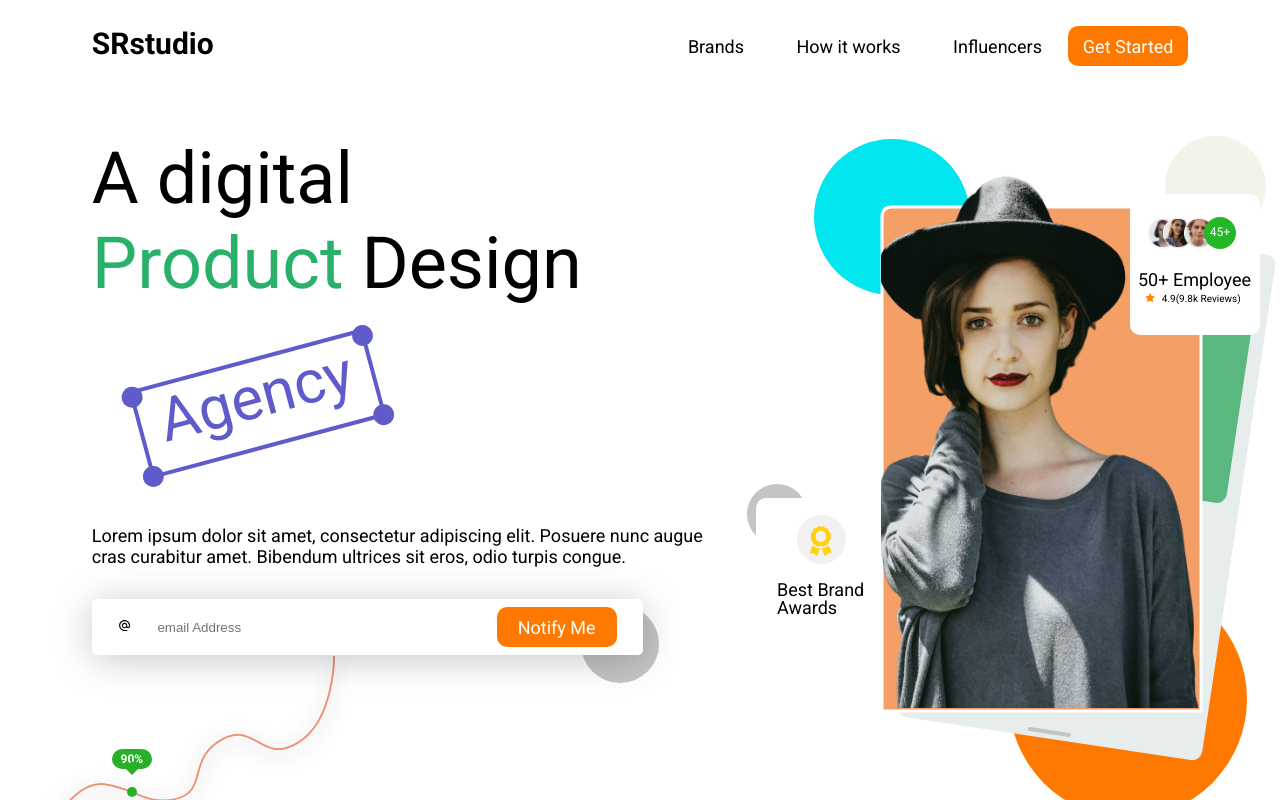
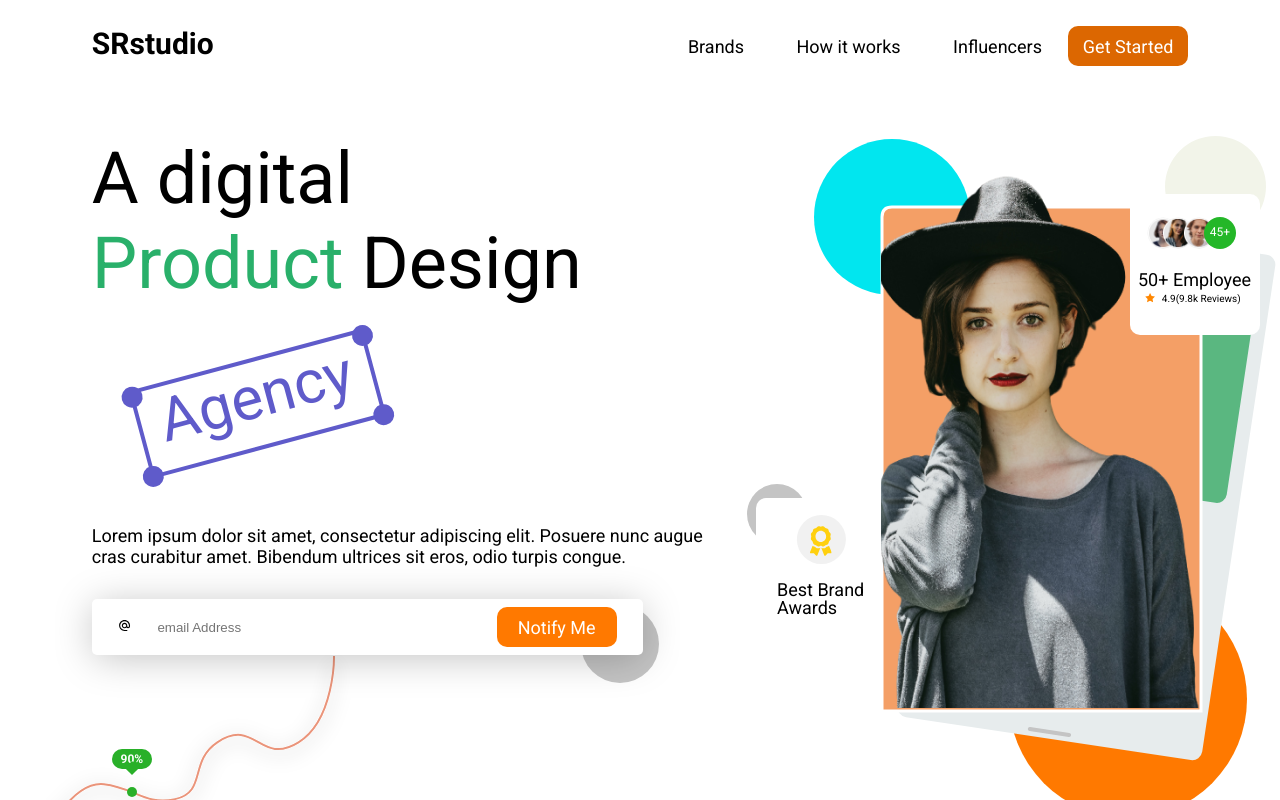
Before and after one commit to Erisnilton/srstudio, a React (Vite) app: page / in a window 1280 px wide. In both pictures the pointer is over the element "Get Started". Built offline with nearby package versions, Linux system fonts and the light colour scheme.

Commit message:
chore: add hover in button

```diff
--- a/src/components/ui/Button/style.scss
+++ b/src/components/ui/Button/style.scss
@@ -7,4 +7,9 @@
   font-weight: 400;
   height: 40px;
   width: 120px;
+  transition: all .5s ease;
+
+  &:hover {
+    background-color: #dc6701;
+  }
 }
```
